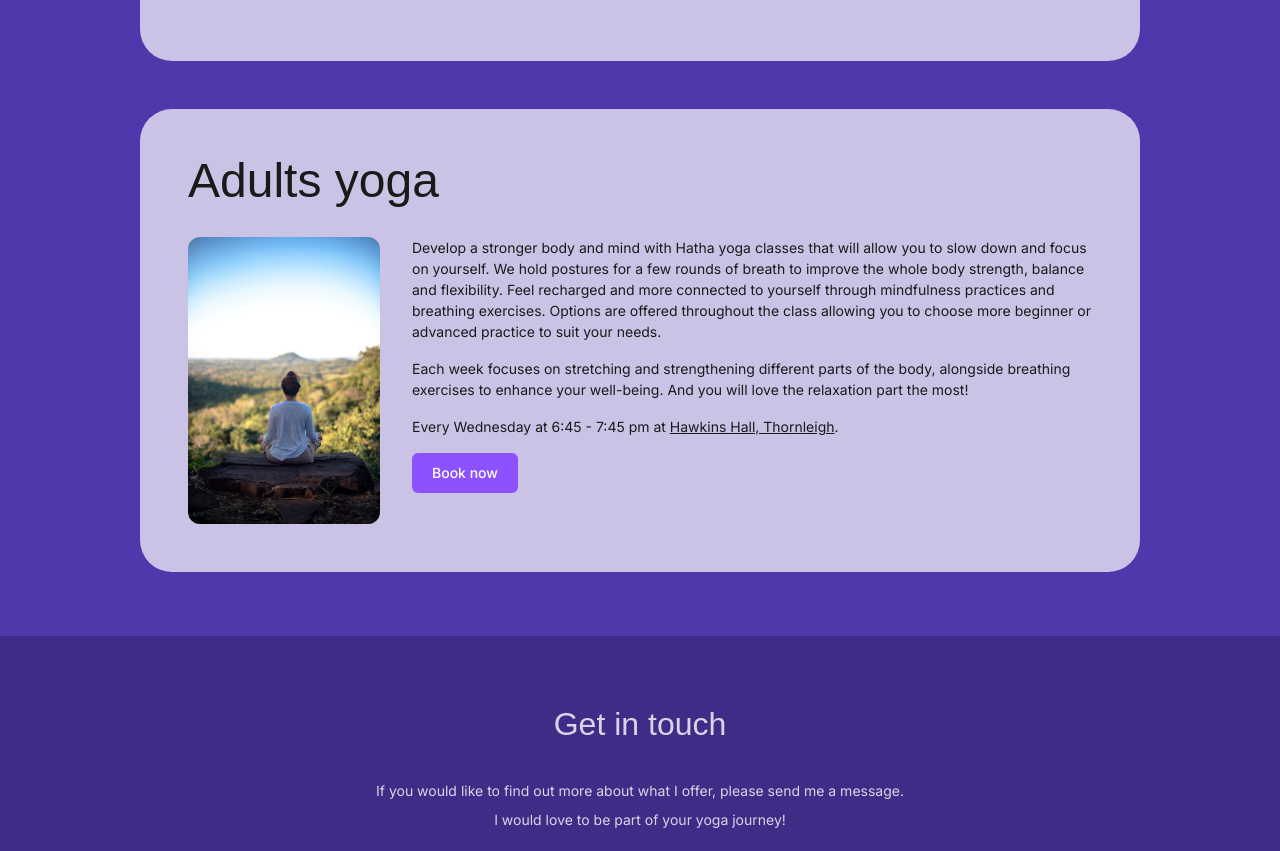
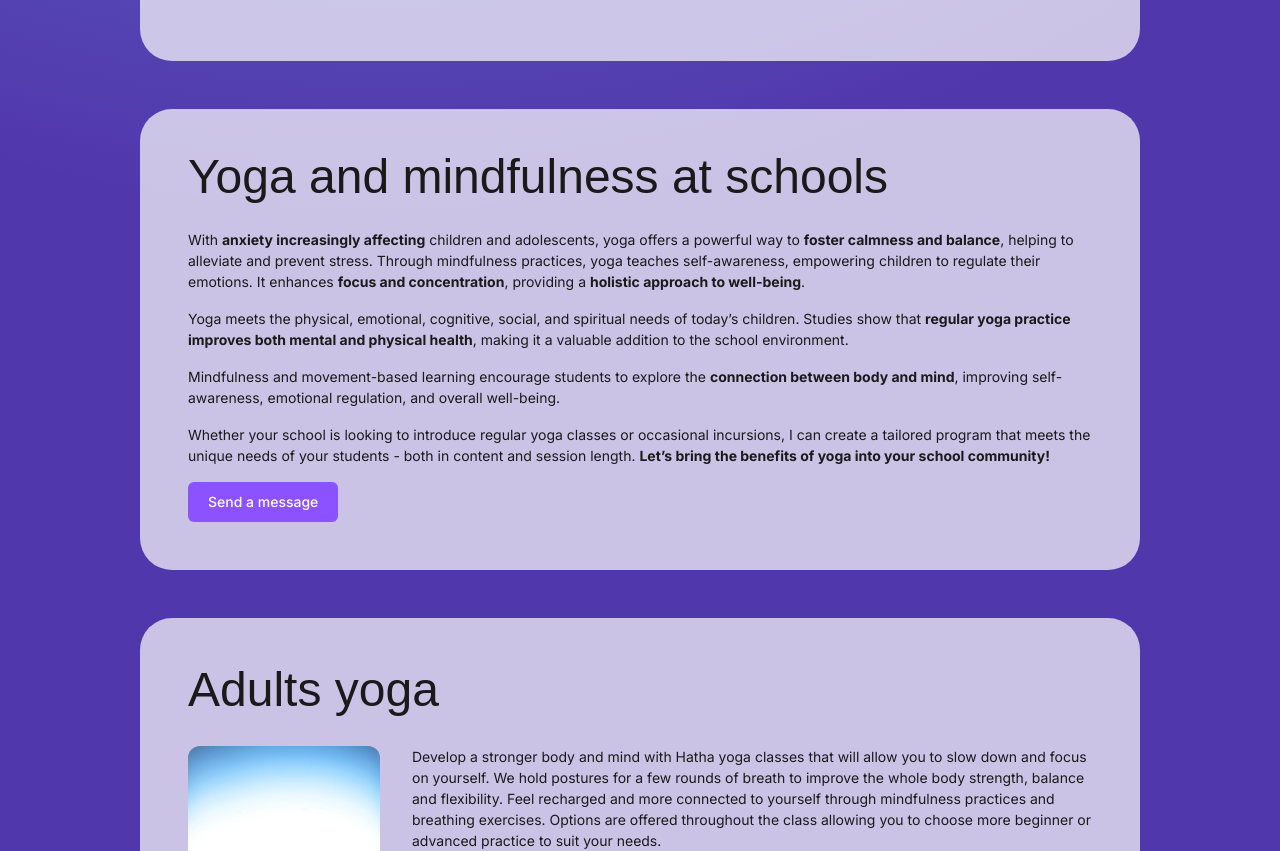
Before and after one commit to raycashmore/balayoga, a Next.js app: page / in a window 1280 px wide. Shown: the part 2362-3213 px from the top of the page. Built offline with nearby package versions, Linux system fonts and the light colour scheme; a web font is replaced by a local one.

Commit message:
Schools section

```diff
--- /dev/null
+++ b/src/app/_components/contact-dialog.tsx
@@ -0,0 +1,52 @@
+import ContactForm from "@/app/_components/contact-form";
+import { useEffect } from "react";
+
+export type ContactDialogProps = {
+	visible: boolean;
+	onClose: () => void;
+};
+
+export function ContactDialog({ visible, onClose }: ContactDialogProps) {
+	useEffect(() => {
+		const handleKeyDown = (event: KeyboardEvent) => {
+			if (event.key === "Escape") {
+				onClose();
+			}
+		};
+		if (visible) {
+			window.addEventListener("keydown", handleKeyDown);
+		}
+		return () => {
+			window.removeEventListener("keydown", handleKeyDown);
+		};
+	}, [visible]);
+
+	if (!visible) return null;
+
+	return (
+		<div className="fixed inset-0 z-50 flex items-center justify-center bg-black bg-opacity-50 backdrop-blur-sm" onClick={onClose}>
+			<div
+				tabIndex={-1}
+				aria-hidden="true"
+				className="w-full max-w-md self-stretch bg-white p-8 shadow-lg sm:self-center sm:rounded-lg"
+				onClick={(e) => e.stopPropagation()}
+			>
+				<div className="relative max-h-full w-full max-w-md p-4 pb-0">
+					<button className="absolute right-3 top-[-5px] rounded-full bg-gray-100 p-2 hover:bg-gray-300" onClick={onClose}>
+						<svg
+							xmlns="http://www.w3.org/2000/svg"
+							className="h-4 w-4 text-gray-600"
+							fill="none"
+							viewBox="0 0 24 24"
+							stroke="currentColor"
+							strokeWidth={2}
+						>
+							<path strokeLinecap="round" strokeLinejoin="round" d="M6 18L18 6M6 6l12 12" />
+						</svg>
+					</button>
+					<ContactForm isOpen={visible} />
+				</div>
+			</div>
+		</div>
+	);
+}
--- a/src/app/contact.tsx
+++ b/src/app/contact.tsx
@@ -1,34 +1,12 @@
 "use client";
 
-import ContactForm from "@/app/_components/contact-form";
+import { ContactDialog } from "@/app/_components/contact-dialog";
 import Socials from "@/app/_components/socials";
 import { headerFont } from "@/styles/fonts";
-import { useEffect, useState } from "react";
+import { useState } from "react";
 
 export function Contact() {
 	const [contactDialogVisible, setContactDialogVisible] = useState(false);
-
-	const handleSendMessage = () => {
-		setContactDialogVisible(true);
-	};
-
-	const handleCloseModal = () => {
-		setContactDialogVisible(false);
-	};
-
-	useEffect(() => {
-		const handleKeyDown = (event: KeyboardEvent) => {
-			if (event.key === "Escape") {
-				setContactDialogVisible(false);
-			}
-		};
-		if (contactDialogVisible) {
-			window.addEventListener("keydown", handleKeyDown);
-		}
-		return () => {
-			window.removeEventListener("keydown", handleKeyDown);
-		};
-	}, [contactDialogVisible]);
 
 	return (
 		<>
@@ -42,7 +20,7 @@ export function Contact() {
 				</div>
 
 				<button
-					onClick={handleSendMessage}
+					onClick={() => setContactDialogVisible(true)}
 					type="submit"
 					className="self-center rounded-md bg-[#2B80E9] px-5 py-2.5 text-center text-sm font-medium text-white focus:outline-none focus:ring-4 focus:ring-blue-300 disabled:opacity-50 sm:w-auto"
 				>
@@ -50,38 +28,7 @@ export function Contact() {
 				</button>
 			</div>
 
-			{contactDialogVisible && (
-				<div
-					className="fixed inset-0 z-50 flex items-center justify-center bg-black bg-opacity-50 backdrop-blur-sm"
-					onClick={handleCloseModal}
-				>
-					<div
-						tabIndex={-1}
-						aria-hidden="true"
-						className="w-full max-w-md self-stretch bg-white p-8 shadow-lg sm:self-center sm:rounded-lg"
-						onClick={(e) => e.stopPropagation()}
-					>
-						<div className="relative max-h-full w-full max-w-md p-4 pb-0">
-							<button
-								className="absolute right-3 top-[-5px] rounded-full bg-gray-100 p-2 hover:bg-gray-300"
-								onClick={handleCloseModal}
-							>
-								<svg
-									xmlns="http://www.w3.org/2000/svg"
-									className="h-4 w-4 text-gray-600"
-									fill="none"
-									viewBox="0 0 24 24"
-									stroke="currentColor"
-									strokeWidth={2}
-								>
-									<path strokeLinecap="round" strokeLinejoin="round" d="M6 18L18 6M6 6l12 12" />
-								</svg>
-							</button>
-							<ContactForm isOpen={contactDialogVisible} />
-						</div>
-					</div>
-				</div>
-			)}
+			<ContactDialog visible={contactDialogVisible} onClose={() => setContactDialogVisible(false)} />
 
 			<Socials />
 		</>
--- a/src/app/page.tsx
+++ b/src/app/page.tsx
@@ -4,6 +4,7 @@ import { Adults } from "@/app/adults";
 import { Contact } from "@/app/contact";
 import { Header } from "@/app/header";
 import { Kids } from "@/app/kids";
+import { Schools } from "@/app/schools";
 
 export default function HomePage() {
 	return (
@@ -13,8 +14,8 @@ export default function HomePage() {
 				<main className="m-4 flex max-w-[1000px] flex-col gap-8 lg:gap-12">
 					<About />
 					<Kids />
+					<Schools />
 					<Adults />
-					{/*<Schools />*/}
 					{/*<Testimonials />*/}
 				</main>
 				<footer className="flex w-full justify-center bg-[#402B87]">
--- a/src/app/schools.tsx
+++ b/src/app/schools.tsx
@@ -1,10 +1,44 @@
+"use client";
+
+import { ContactDialog } from "@/app/_components/contact-dialog";
 import { headerFont } from "@/styles/fonts";
+import { useState } from "react";
 
 export function Schools() {
+	const [contactDialogVisible, setContactDialogVisible] = useState(false);
+
 	return (
-		<section className="flex flex-col gap-4 bg-[#402B87] p-8 text-[#fff] opacity-80">
-			<h2 className={headerFont.className}>Schools</h2>
-			<p></p>
+		<section className="flex flex-col gap-4 rounded-[32px] bg-[#fff] bg-opacity-70 p-8 pb-12 text-[#1A1A1A] md:px-12">
+			<h2 className={headerFont.className}>Yoga and mindfulness at schools</h2>
+			<p>
+				With <strong>anxiety increasingly affecting</strong> children and adolescents, yoga offers a powerful way to{" "}
+				<strong>foster calmness and balance</strong>, helping to alleviate and prevent stress. Through mindfulness practices, yoga
+				teaches self-awareness, empowering children to regulate their emotions. It enhances <strong>focus and concentration</strong>
+				, providing a <strong>holistic approach to well-being</strong>.
+			</p>
+			<p>
+				Yoga meets the physical, emotional, cognitive, social, and spiritual needs of today’s children. Studies show that{" "}
+				<strong>regular yoga practice improves both mental and physical health</strong>, making it a valuable addition to the school
+				environment.
+			</p>
+			<p>
+				Mindfulness and movement-based learning encourage students to explore the <strong>connection between body and mind</strong>,
+				improving self-awareness, emotional regulation, and overall well-being.
+			</p>
+			<p>
+				Whether your school is looking to introduce regular yoga classes or occasional incursions, I can create a tailored program
+				that meets the unique needs of your students - both in content and session length.{" "}
+				<strong>Let’s bring the benefits of yoga into your school community!</strong>
+			</p>
+			<button
+				onClick={() => setContactDialogVisible(true)}
+				type="submit"
+				className="self-start rounded-md bg-[#8C52FF] px-5 py-2.5 text-center text-sm font-medium text-white focus:outline-none focus:ring-4 focus:ring-blue-300 disabled:opacity-50 sm:w-auto"
+			>
+				Send a message
+			</button>
+
+			<ContactDialog visible={contactDialogVisible} onClose={() => setContactDialogVisible(false)} />
 		</section>
 	);
 }
```
